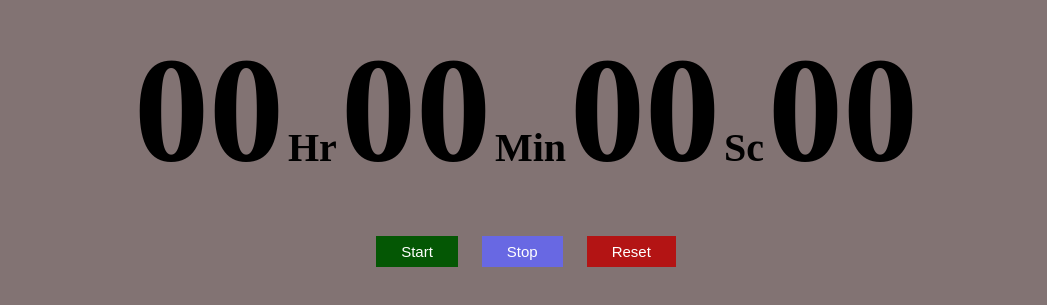
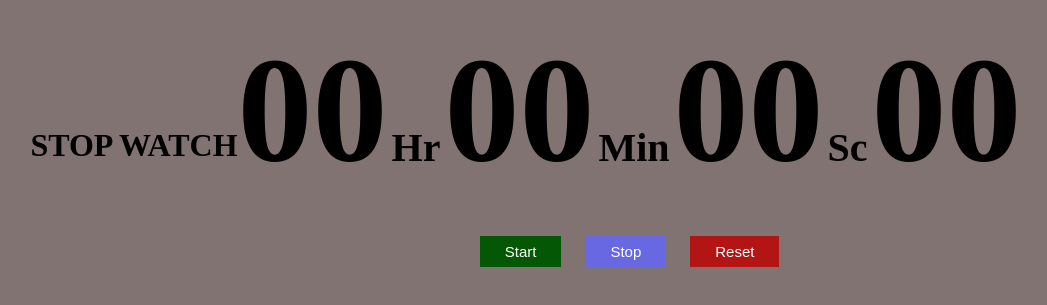
Before and after one commit to pawan1816/stop_watch, a plain HTML site: page index.html in a window 1280 px wide. Shown: the part 263-568 px from the top of the page, without its empty margins (114-1161 px from the left). Drawn offline with Linux system fonts and the light colour scheme.

Commit message:
added heading

```diff
--- a/index.html
+++ b/index.html
@@ -8,6 +8,7 @@
 </head>
 
 <body>
+    <h1>STOP WATCH</h1>
     <dic class="container">
        <div class="time">
            <span class="digit" id="hr">00</span>
```
